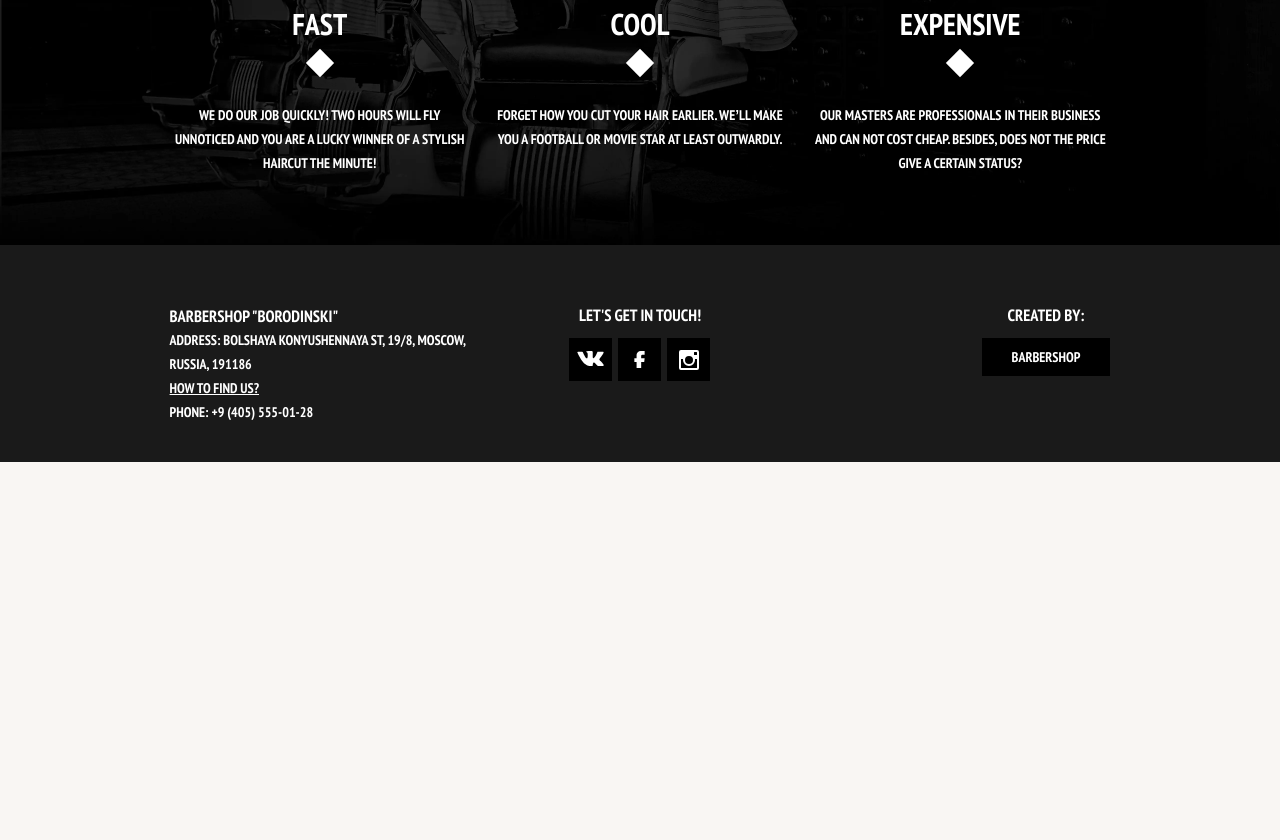
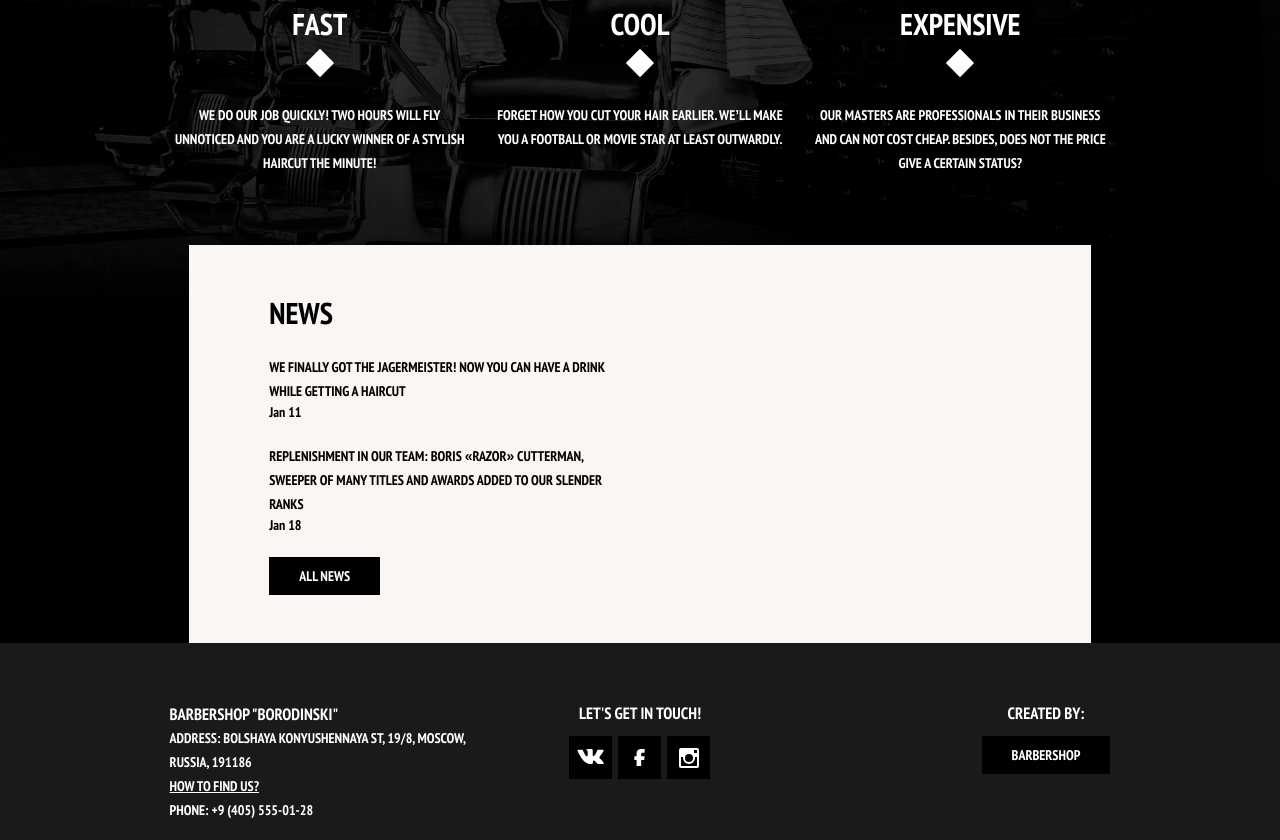
Before and after one commit to ViksPiks/barbershop, a website built with Vite: page src/index.html in a window 1280 px wide. Shown: the part 369-1209 px from the top of the page. Before the commit the page ends 831 px from the top, so only its background shows below. Built offline with nearby package versions, Linux system fonts and the light colour scheme.

Commit message:
feat: add news section

```diff
--- a/src/index.html
+++ b/src/index.html
@@ -89,6 +89,31 @@
             </li>
           </ul>
         </section>
+
+        <div class="container">
+          <div class="section-wrapper">
+            <section class="news">
+              <h2 class="news__heading">News</h2>
+              <ul class="news__list">
+                <li class="news__article">
+                  <p class="news__text">
+                    We finally got the Jagermeister! Now you can have a drink
+                    while getting a haircut
+                  </p>
+                  <time>Jan 11</time>
+                </li>
+                <li class="news__article">
+                  <p class="news__text">
+                    Replenishment in our team: Boris «Razor» Cutterman, sweeper
+                    of many titles and awards added to our slender ranks
+                  </p>
+                  <time>Jan 18</time>
+                </li>
+              </ul>
+              <a href="#" class="button button--primary">All news</a>
+            </section>
+          </div>
+        </div>
       </div>
     </main>
 
--- a/src/styles/blocks/button.css
+++ b/src/styles/blocks/button.css
@@ -1,6 +1,9 @@
 .button {
   padding: 10px 30px;
   text-align: center;
+  color: var(--color-secondary);
+  text-transform: uppercase;
+  display: inline-block;
 }
 
 .button--primary {
--- /dev/null
+++ b/src/styles/blocks/news.css
@@ -0,0 +1,18 @@
+.news {
+  font-weight: 700;
+}
+
+.news__heading {
+  margin-bottom: 23px;
+  font-size: 30px;
+  text-transform: uppercase;
+}
+
+.news__article {
+  margin-bottom: 23px;
+}
+
+.news__text {
+  line-height: 24px;
+  text-transform: uppercase;
+}
--- /dev/null
+++ b/src/styles/blocks/section-wrapper.css
@@ -0,0 +1,7 @@
+.section-wrapper {
+  background-color: var(--background-color-primary);
+  padding: 48px 80px;
+  display: grid;
+  grid-template-columns: repeat(2, 1fr);
+  gap: 20px;
+}
--- a/src/styles/style.css
+++ b/src/styles/style.css
@@ -4,5 +4,7 @@
 @import url("blocks/main.css");
 @import url("blocks/logo.css");
 @import url("blocks/advantages.css");
+@import url("blocks/section-wrapper.css");
+@import url("blocks/news.css");
 @import url("blocks/footer.css");
 @import url("blocks/button.css");
```
